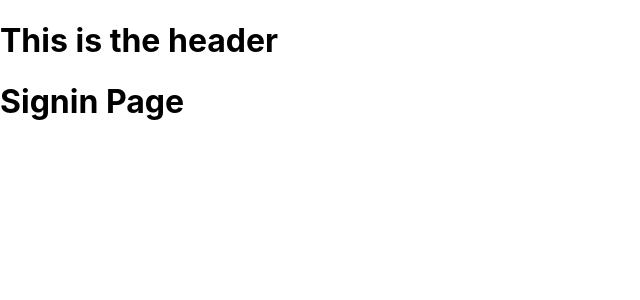
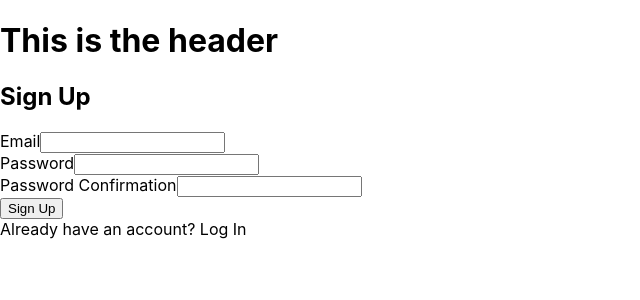
Before and after one commit to usuajiayako/Table-Tracker, a React (Create React App) app: page / in a window 1280 px wide. Shown: the top 300 px of the page, without its empty margins (0-640 px from the left). Built offline with nearby package versions, Linux system fonts and the light colour scheme.

Commit message:
sets up sign up form using bootstrap

```diff
--- a/package.json
+++ b/package.json
@@ -6,7 +6,9 @@
     "@testing-library/jest-dom": "^5.11.9",
     "@testing-library/react": "^11.2.5",
     "@testing-library/user-event": "^12.7.1",
+    "bootstrap": "^4.6.0",
     "react": "^17.0.1",
+    "react-bootstrap": "^1.5.0",
     "react-dom": "^17.0.1",
     "react-router-dom": "^5.2.0",
     "react-scripts": "4.0.2",
--- a/src/containers/SigninPage/SigninPage.jsx
+++ b/src/containers/SigninPage/SigninPage.jsx
@@ -1,9 +1,41 @@
-import "./SigninPage.css"
+import './SigninPage.css';
+import { useRef } from 'react';
+import { Form, Button, Card } from 'react-bootstrap';
 
 const SigninPage = () => {
-  return(
-    <h1>Signin Page</h1>
-  )
-}
+  const emailRef = useRef();
+  const passwordRef = useRef();
+  const passwordConfirmRef = useRef();
+
+  return (
+    <div>
+      <Card>
+        <Card.Body>
+          <h2 className='text-center mb-4'>Sign Up</h2>
+        </Card.Body>
+        <Form>
+          <Form.Group id='email'>
+            <Form.Label>Email</Form.Label>
+            <Form.Control type='email' ref={emailRef} required />
+          </Form.Group>
+          <Form.Group id='password'>
+            <Form.Label>Password</Form.Label>
+            <Form.Control type='password' ref={passwordRef} required />
+          </Form.Group>
+          <Form.Group id='password-confirm'>
+            <Form.Label>Password Confirmation</Form.Label>
+            <Form.Control type='password' ref={passwordConfirmRef} required />
+          </Form.Group>
+        </Form>
+        <Button type='submit' className='w-100'>
+          Sign Up
+        </Button>
+      </Card>
+      <div className='w-100 text-center mt-2'>
+        Already have an account? Log In
+      </div>
+    </div>
+  );
+};
 
 export default SigninPage;
```
Also changed, not shown: 1 other file (tests, documents, lock files or other folders).
